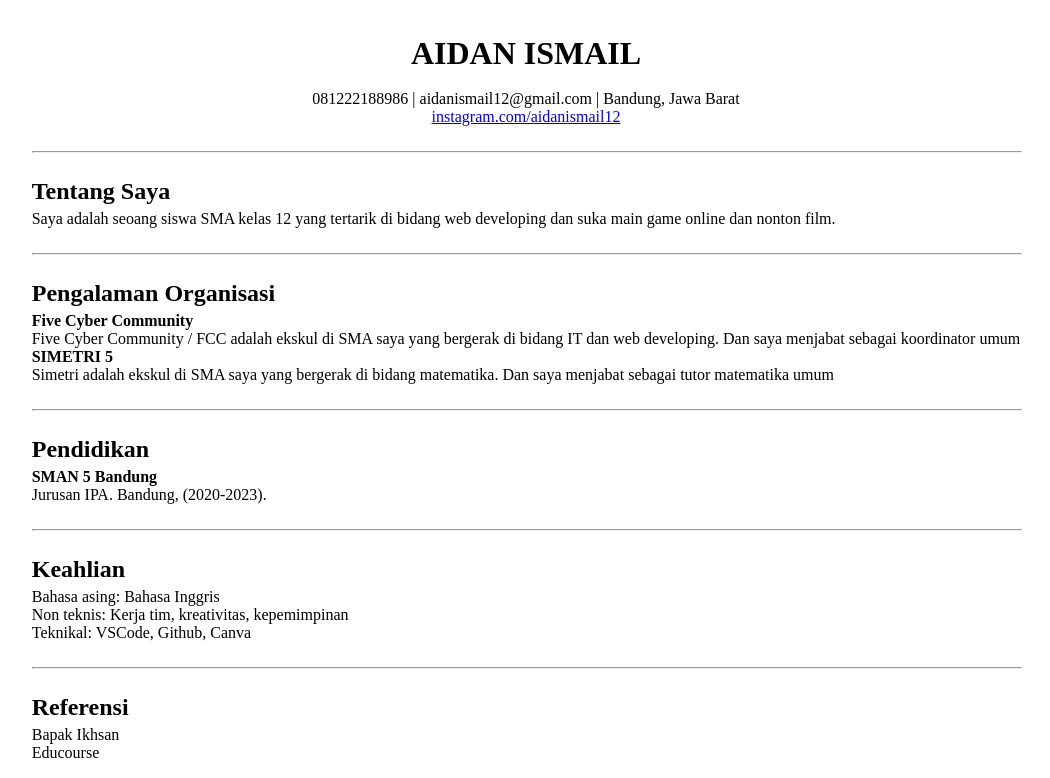
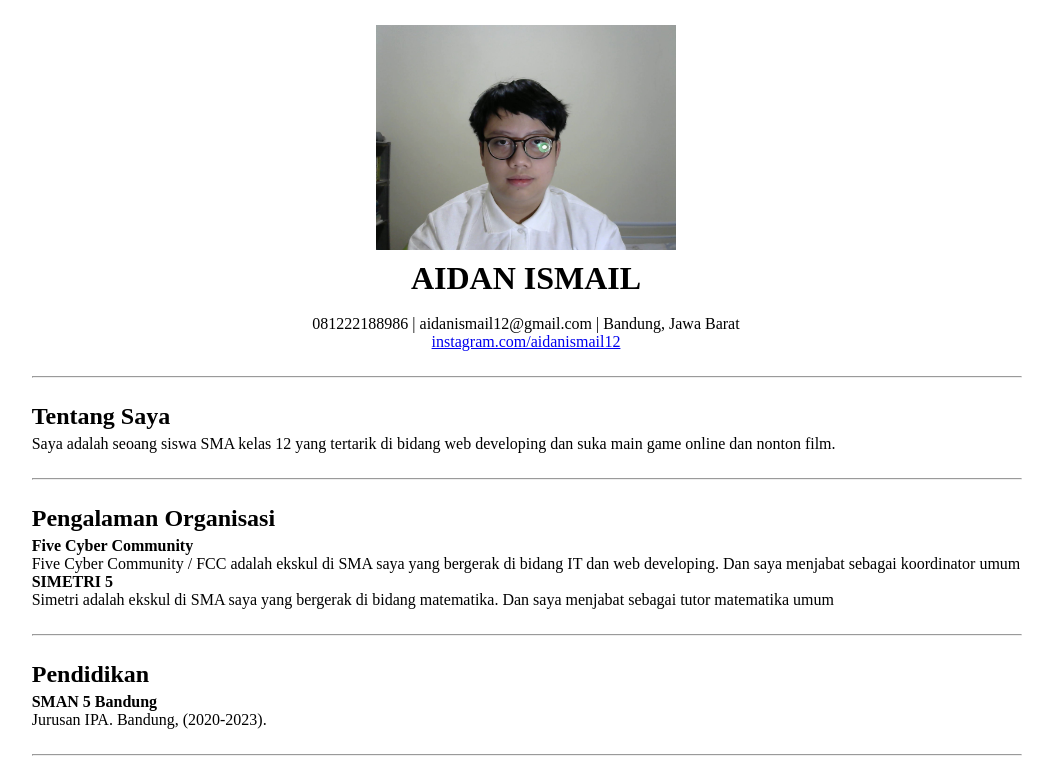
Before and after one commit to aidanismail/edcourse-cv, a plain HTML site: page index.html in a window 1280 px wide. Shown: the top 778 px of the page, without its empty margins (114-1164 px from the left). Drawn offline with Linux system fonts and the light colour scheme.

Commit message:
Add files via upload

```diff
--- a/index.html
+++ b/index.html
@@ -12,7 +12,7 @@
     <main id="main">
         <!--hero-->
         <div id="hero">
-            <img src="./src/Picture 10.jpg" width="300px" height="auto" alt="">
+            <img src="Picture 10.jpg" width="300px" height="auto" alt="">
             <h1>AIDAN ISMAIL</h1>
             <br>
             <p>081222188986 | aidanismail12@gmail.com | Bandung, Jawa Barat</p>
```
Also changed, not shown: Picture 10.jpg (added).
